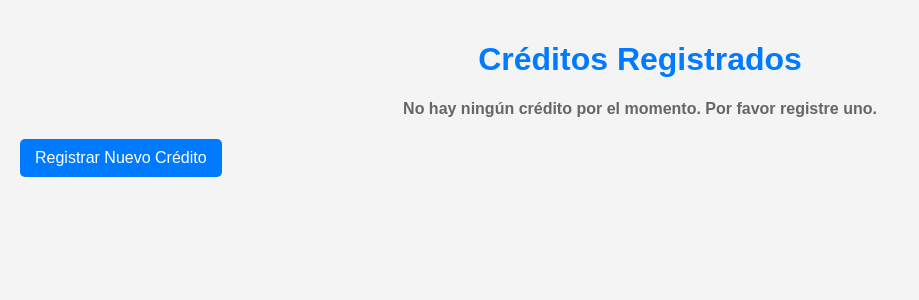
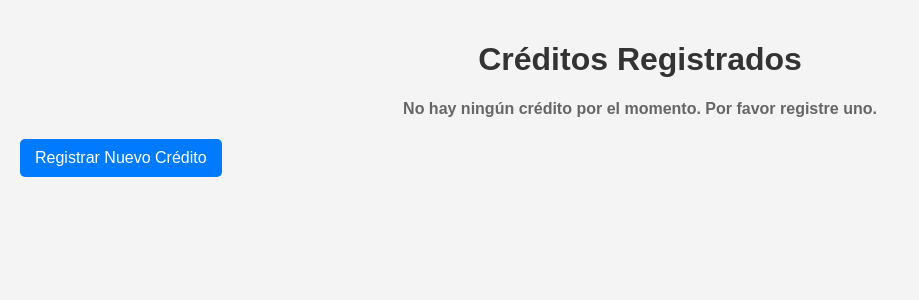
Before and after one commit to RicardoUMC/Flask-Credit-App, a Flask app: page / in a window 1280 px wide. Shown: the top 300 px of the page, without its empty margins (0-919 px from the left). Run offline with Flask 3, Linux system fonts and the light colour scheme; data that the repository does not hold is empty.

Commit message:
Updated stylesheet

```diff
--- a/static/style.css
+++ b/static/style.css
@@ -9,7 +9,6 @@ body {
 
 h1 {
     text-align: center;
-    color: #007bff;
 }
 
 h4 {
```
